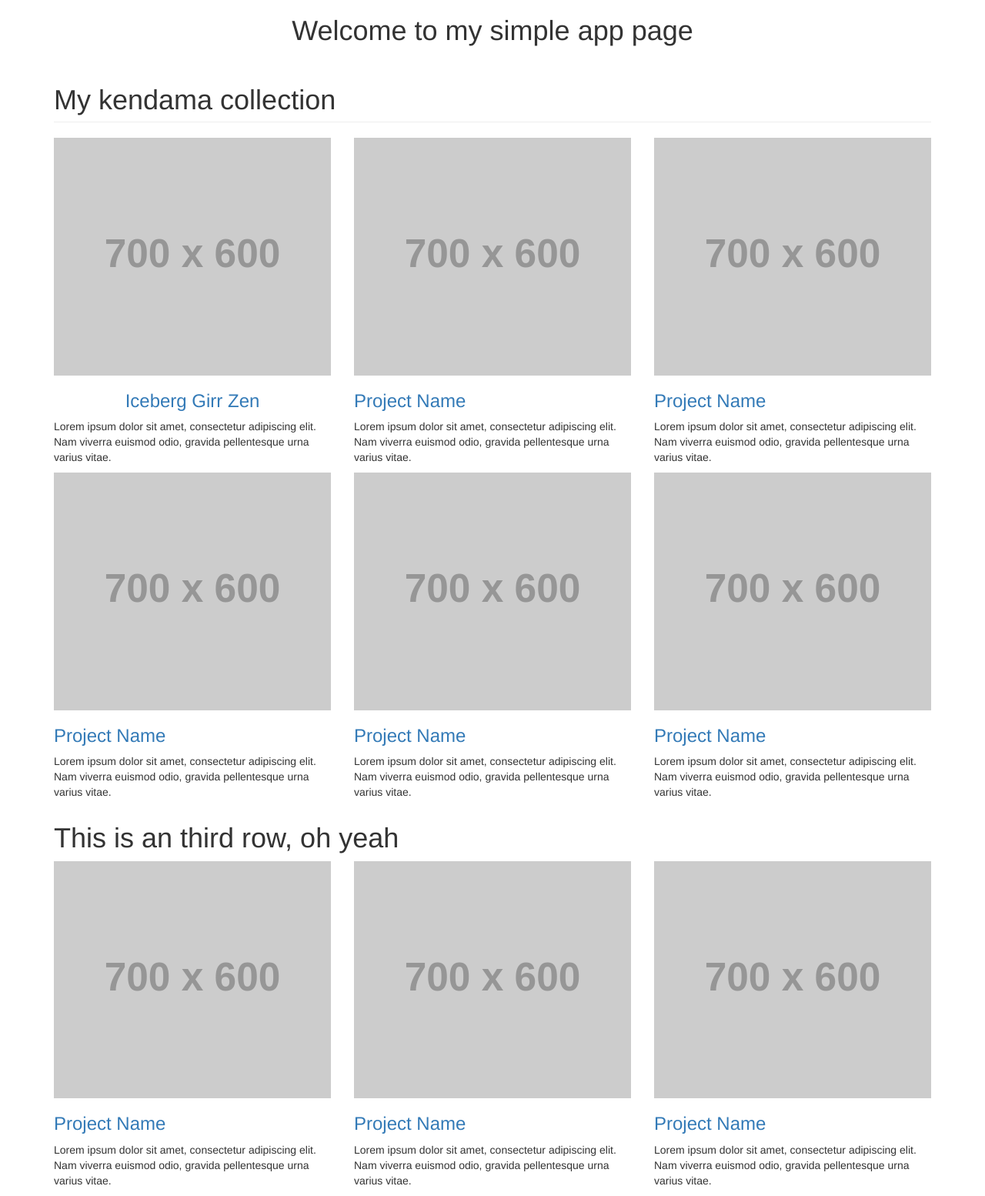
After one commit to danielcodes/flask-practice, a Flask app: page /testing in a window 1280 px wide. The commit adds this page. Shown: the whole page at 77% size. Run offline with Flask 2, Linux system fonts and the light colour scheme; grey boxes labelled with a size stand in for pictures from a placeholder-image service; some libraries are stand-ins or nearby versions.

```diff
--- a/kendama-list/app.py
+++ b/kendama-list/app.py
@@ -41,7 +41,10 @@
     return "Hey, you currently have no kendamas"
 
 
+@app.route("/testing")
+def testing_components():
 
+    return render_template("dummy.html")
 
 
 
--- a/kendama-list/templates/base.html
+++ b/kendama-list/templates/base.html
@@ -95,7 +95,9 @@
 			<!-- /.row -->
 
 
-
+			<!--content here-->
+			{% block body %}
+			{% endblock %}
 
 		<!--container-->
 		</div>
--- /dev/null
+++ b/kendama-list/templates/dummy.html
@@ -0,0 +1,41 @@
+{% extends "base.html" %}
+
+
+{% block body %}
+
+		<h1> This is an third row, oh yeah 	</h1>
+
+		<!-- Projects Row -->
+		<div class="row">
+				<div class="col-md-4 portfolio-item">
+						<a href="#">
+								<img class="img-responsive" src="http://placehold.it/700x600" alt="">
+						</a>
+						<h3>
+								<a href="#">Project Name</a>
+						</h3>
+						<p>Lorem ipsum dolor sit amet, consectetur adipiscing elit. Nam viverra euismod odio, gravida pellentesque urna varius vitae.</p>
+				</div>
+				<div class="col-md-4 portfolio-item">
+						<a href="#">
+								<img class="img-responsive" src="http://placehold.it/700x600" alt="">
+						</a>
+						<h3>
+								<a href="#">Project Name</a>
+						</h3>
+						<p>Lorem ipsum dolor sit amet, consectetur adipiscing elit. Nam viverra euismod odio, gravida pellentesque urna varius vitae.</p>
+				</div>
+				<div class="col-md-4 portfolio-item">
+						<a href="#">
+								<img class="img-responsive" src="http://placehold.it/700x600" alt="">
+						</a>
+						<h3>
+								<a href="#">Project Name</a>
+						</h3>
+						<p>Lorem ipsum dolor sit amet, consectetur adipiscing elit. Nam viverra euismod odio, gravida pellentesque urna varius vitae.</p>
+				</div>
+		</div>
+		<!-- /.row -->
+
+
+{% endblock %}
```
Also changed, not shown: kendama-list/README.md.
